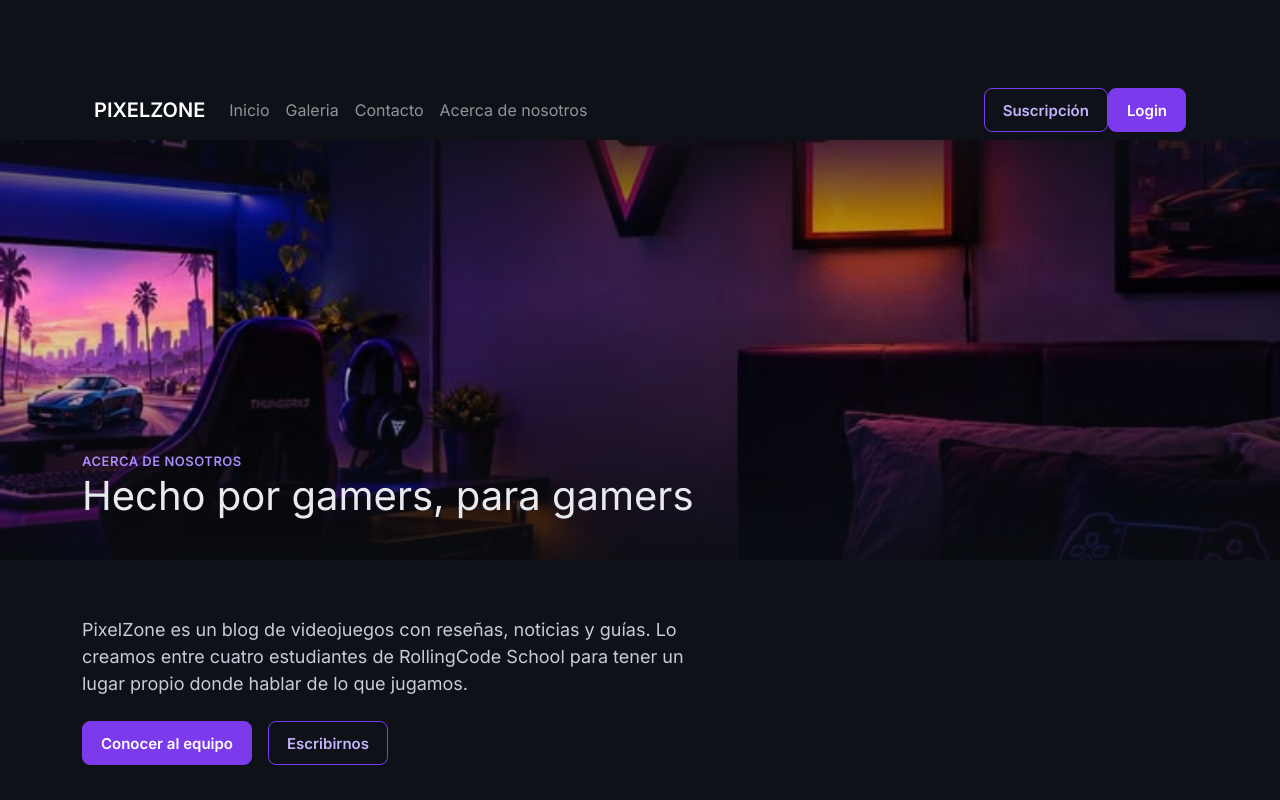
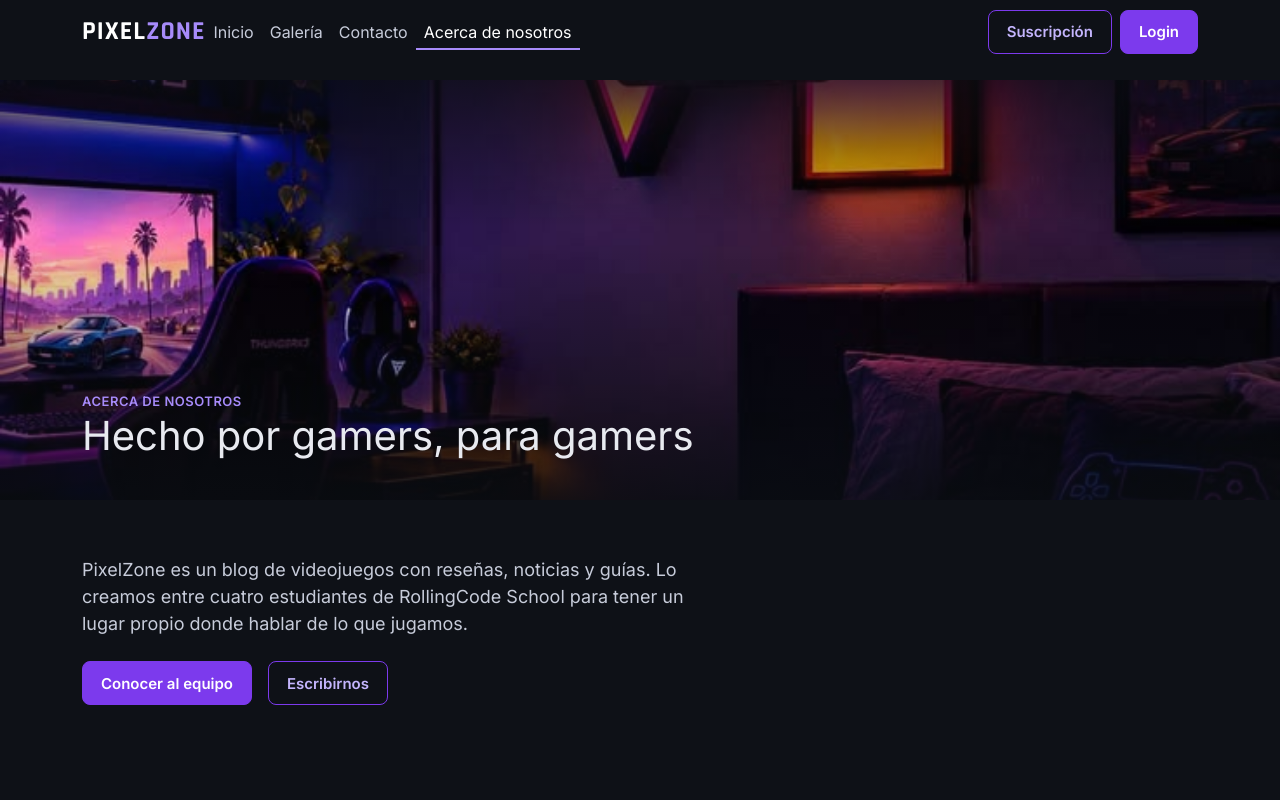
Before and after one commit to LucasMartinez0/gamingblog, a plain HTML site: page pages/acercadenosotros.html in a window 1280 px wide. Shown: the top 800 px of the page. Drawn offline with nearby package versions, Linux system fonts and the light colour scheme; files whose address does not match are found by name.

Commit message:
se arregla modal

```diff
--- a/css/style.css
+++ b/css/style.css
@@ -872,6 +872,7 @@ main {
 
 .about-slot-name {
   margin: 0;
+  padding: .9rem .5rem;
   font: 600 1.15rem / 1.2 var(--font-title);
   color: var(--text);
 }
--- a/pages/acercadenosotros.html
+++ b/pages/acercadenosotros.html
@@ -25,14 +25,14 @@
     <title>Acerca de nosotros | PixelZone</title>
   </head>
   <body>
-    <header class="container">
-      <nav class="navbar navbar-expand-lg" class="navbar navbar-expand-lg fixed-top site-nav"
-        data-bs-theme="dark">
+    <header>
+      <nav
+        class="navbar navbar-expand-lg fixed-top site-nav"
+        data-bs-theme="dark"
+      >
         <div class="container">
-          <a class="navbar-brand fw-bold pixel" href="../index.html"
-            >PIXEL<span class="zone">ZONE</span></a
-          >
-           <button
+          <a class="logo" href="../index.html">PIXEL<span>ZONE</span></a>
+          <button
             class="navbar-toggler"
             type="button"
             data-bs-toggle="collapse"
@@ -44,28 +44,34 @@
             <span class="navbar-toggler-icon"></span>
           </button>
 
-          <div class="collapse navbar-collapse" id="menuPrincipal" >
+          <div class="collapse navbar-collapse" id="menuPrincipal">
             <ul class="navbar-nav me-auto mb-2 mb-lg-0">
               <li class="nav-item">
-                <a class="nav-link links" href="../index.html">Inicio</a>
+                <a class="nav-link" href="../index.html">Inicio</a>
               </li>
               <li class="nav-item">
-                <a class="nav-link links" href="./galeria.html">Galeria</a>
+                <a class="nav-link" href="galeria.html">Galería</a>
               </li>
               <li class="nav-item">
-                <a class="nav-link links" href="./contacto.html">Contacto</a>
+                <a class="nav-link" href="contacto.html">Contacto</a>
               </li>
               <li class="nav-item">
                 <a
-                  class="nav-link links"
+                  class="nav-link active"
                   aria-current="page"
-                  href="./acercadenosotros.html"
+                  href="acercadenosotros.html"
                   >Acerca de nosotros</a
                 >
               </li>
             </ul>
-            <button class="btn-pixel btn-pixel-outline" type="button" data-bs-toggle="modal"  data-bs-target="#suscription"> Suscripción</button>
-            <button class="btn-pixel" type="button" data-bs-toggle="modal" data-bs-target="#login"> Login </button>
+
+            <div class="d-flex gap-2">
+              <button class="btn-pixel btn-pixel-outline" type="button">
+                Suscripción
+              </button>
+              <a class="btn-pixel" href="login.html">Login</a>
+            </div>
+          </div>
         </div>
       </nav>
     </header>
@@ -302,28 +308,36 @@
           <div class="col">
             <article class="about-slot">
               <span class="about-slot-tag">P1</span>
-              <div class="about-avatar"> <img src="../img/lucas.jpeg" alt="Foto de Lucas Martinez" /></div>
+              <div class="about-avatar">
+                <img src="../img/lucas.jpeg" alt="Foto de Lucas Martinez" />
+              </div>
               <h3 class="about-slot-name">Lucas Martinez</h3>
             </article>
           </div>
           <div class="col">
             <article class="about-slot">
               <span class="about-slot-tag">P2</span>
-              <div class="about-avatar"> <img src="../img/diego.jpg" alt="Foto de Diego Borgmann" /></div>
+              <div class="about-avatar">
+                <img src="../img/diego.jpg" alt="Foto de Diego Borgmann" />
+              </div>
               <h3 class="about-slot-name">Diego Borgmann</h3>
             </article>
           </div>
           <div class="col">
             <article class="about-slot">
               <span class="about-slot-tag">P3</span>
-              <div class="about-avatar"> <img src="../img/francisco.jpeg" alt="Foto de Francisco Diaz" /></div>
+              <div class="about-avatar">
+                <img src="../img/francisco.jpeg" alt="Foto de Francisco Diaz" />
+              </div>
               <h3 class="about-slot-name">Francisco Diaz</h3>
             </article>
           </div>
           <div class="col">
             <article class="about-slot">
               <span class="about-slot-tag">P4</span>
-              <div class="about-avatar"> <img src="../img/javier.jpeg" alt="Foto de Javier Picuard" /></div>
+              <div class="about-avatar">
+                <img src="../img/javier.jpeg" alt="Foto de Javier Picuard" />
+              </div>
               <h3 class="about-slot-name">Javier Picuard</h3>
             </article>
           </div>
```
